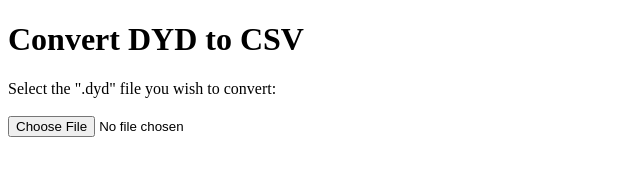
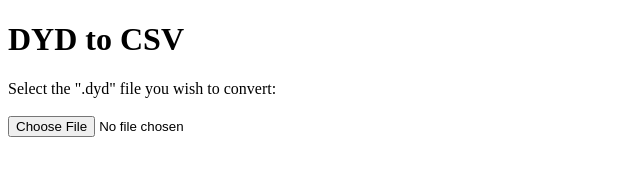
Before and after one commit to ThisTemba/dyd-to-csv, a plain HTML site: page index.html in a window 1280 px wide. Shown: the whole page, without its empty margins (0-640 px from the left). Drawn offline with Linux system fonts and the light colour scheme.

Commit message:
Call website DYD to CSV

```diff
--- a/index.html
+++ b/index.html
@@ -1,10 +1,10 @@
 <!DOCTYPE html>
 <html>
   <head>
-    <title>Parse DYD</title>
+    <title>DYD to CSV</title>
   </head>
   <body>
-    <h1>Convert DYD to CSV</h1>
+    <h1>DYD to CSV</h1>
 
     <form action="/action_page.php" enctype="multipart/form-data">
       <label for="myfile">Select the ".dyd" file you wish to convert:</label>
```
